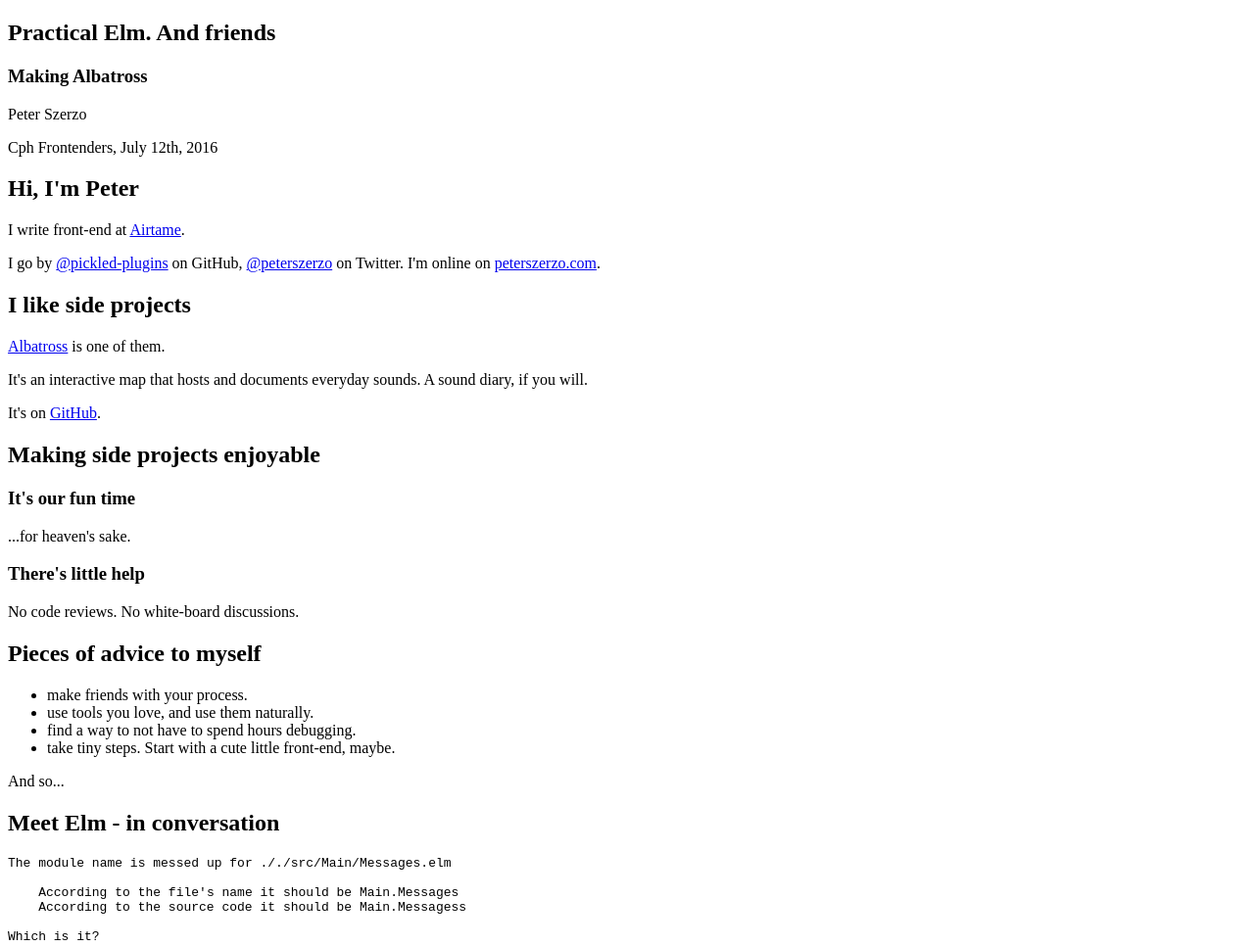
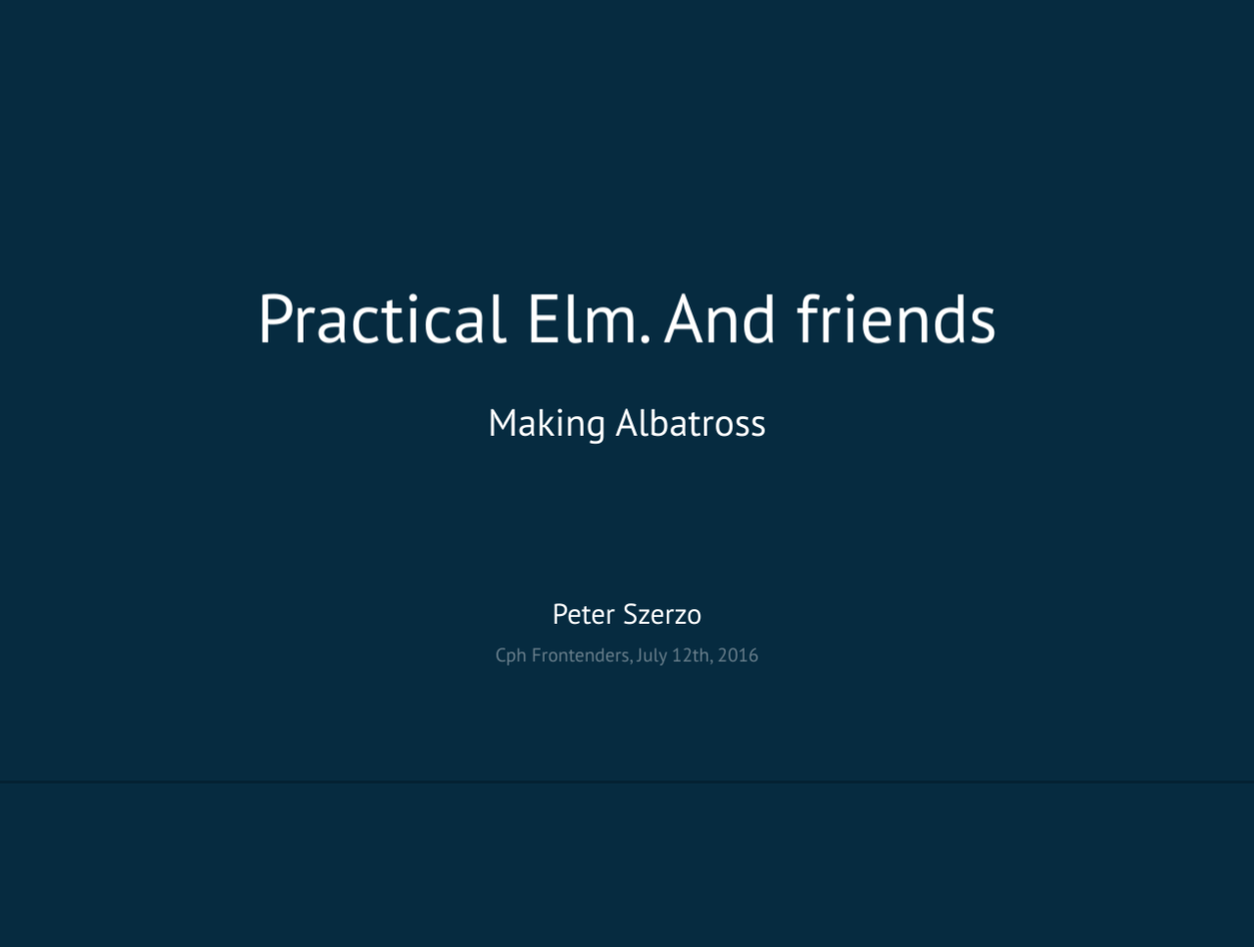
Before and after one commit to peterszerzo/practical-elm-and-friends, a plain HTML site: page index.html in a window 1280 px wide. Shown: the top 967 px of the page at 98% size. After the commit the page ends 800 px from the top, so only its background shows below. Drawn offline with Linux system fonts and the light colour scheme; the site is published under a folder, as on GitHub Pages, so addresses that start at the root find nothing.

Commit message:
Update asset path for JavaScript.

```diff
--- a/index.html
+++ b/index.html
@@ -5,7 +5,7 @@
     <title>CSS by the fireplace</title>
     <link href='https://fonts.googleapis.com/css?family=PT+Sans' rel='stylesheet' type='text/css'>
     <link href='https://fonts.googleapis.com/css?family=PT+Serif' rel='stylesheet' type='text/css'>
-    <script src='/index.js'></script>
+    <script src='index.js'></script>
   </head>
   <body>
     <div class='reveal'>
```
